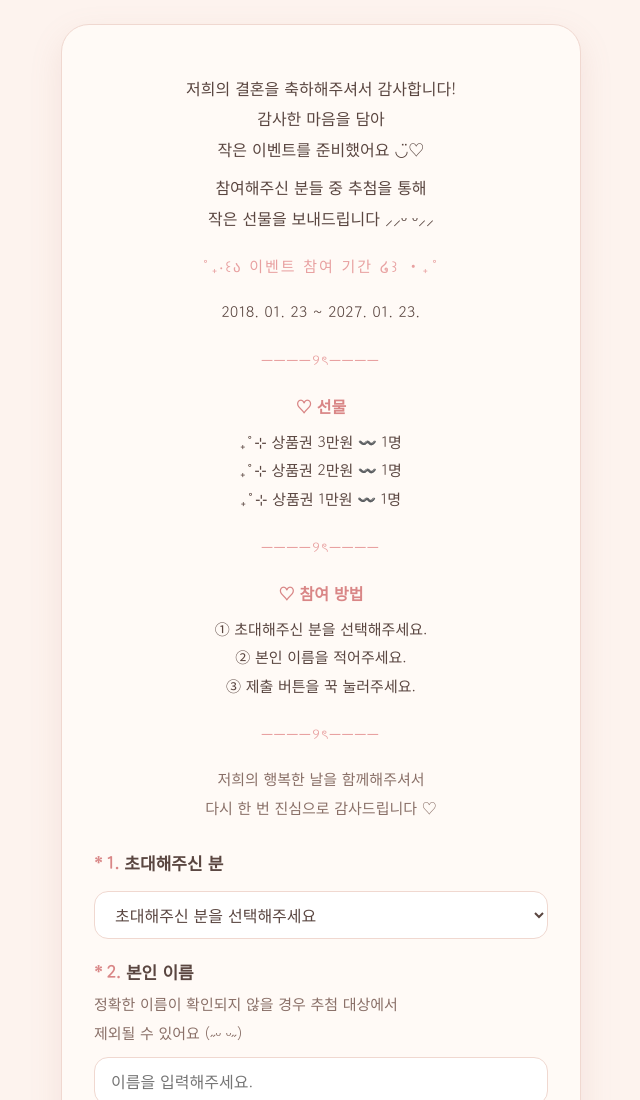
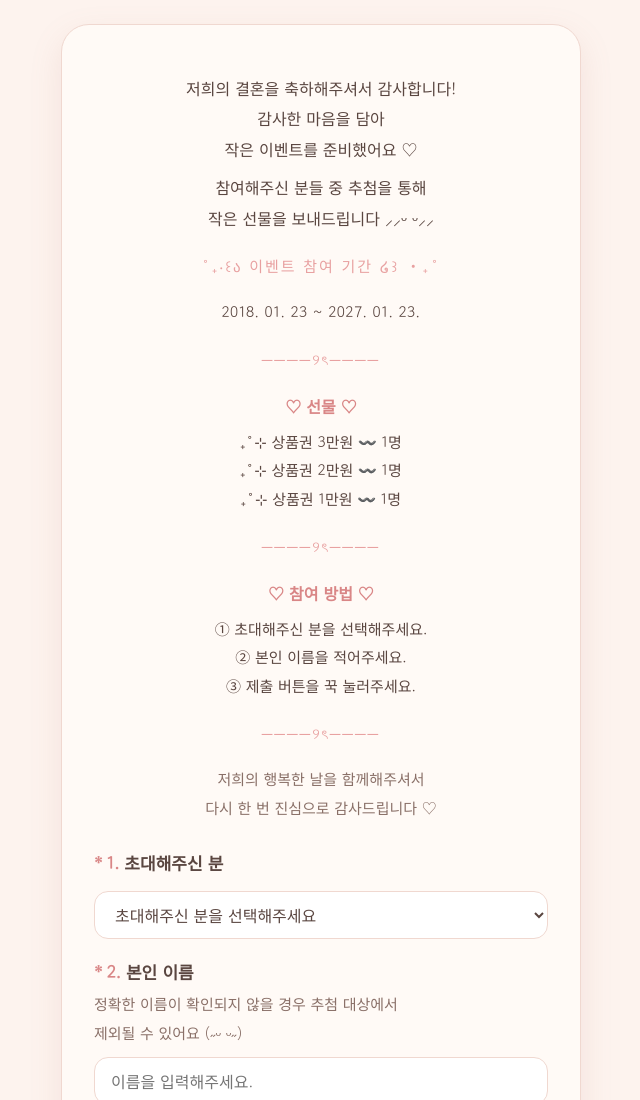
Before and after one commit to ROKMC1203/Wedding_Small-Fortune_Happiness, a plain HTML site: page index.html in a window 1280 px wide. Shown: the top 1100 px of the page, without its empty margins (319-959 px from the left). Drawn offline with nearby package versions, Linux system fonts and the light colour scheme.

Commit message:
Tweak intro emoticon and section title hearts
Co-Authored-By: Claude Sonnet 5.5 <noreply@anthropic.com>

```diff
--- a/index.html
+++ b/index.html
@@ -208,7 +208,7 @@
     <p class="intro">
       저희의 결혼을 축하해주셔서 감사합니다!<br>
       감사한 마음을 담아<br>
-      작은 이벤트를 준비했어요 ◡̈♡
+      작은 이벤트를 준비했어요 ♡
     </p>
     <p class="intro">
       참여해주신 분들 중 추첨을 통해<br>
@@ -221,7 +221,7 @@
     <div class="divider">────୨ৎ────</div>
 
     <div class="section">
-      <p class="section-title">♡ 선물</p>
+      <p class="section-title">♡ 선물 ♡</p>
       <ul class="gift-list">
         <li>₊˚⊹ 상품권 3만원 〰️ 1명</li>
         <li>₊˚⊹ 상품권 2만원 〰️ 1명</li>
@@ -232,7 +232,7 @@
     <div class="divider">────୨ৎ────</div>
 
     <div class="section">
-      <p class="section-title">♡ 참여 방법</p>
+      <p class="section-title">♡ 참여 방법 ♡</p>
       <ul class="step-list">
         <li>① 초대해주신 분을 선택해주세요.</li>
         <li>② 본인 이름을 적어주세요.</li>
```
